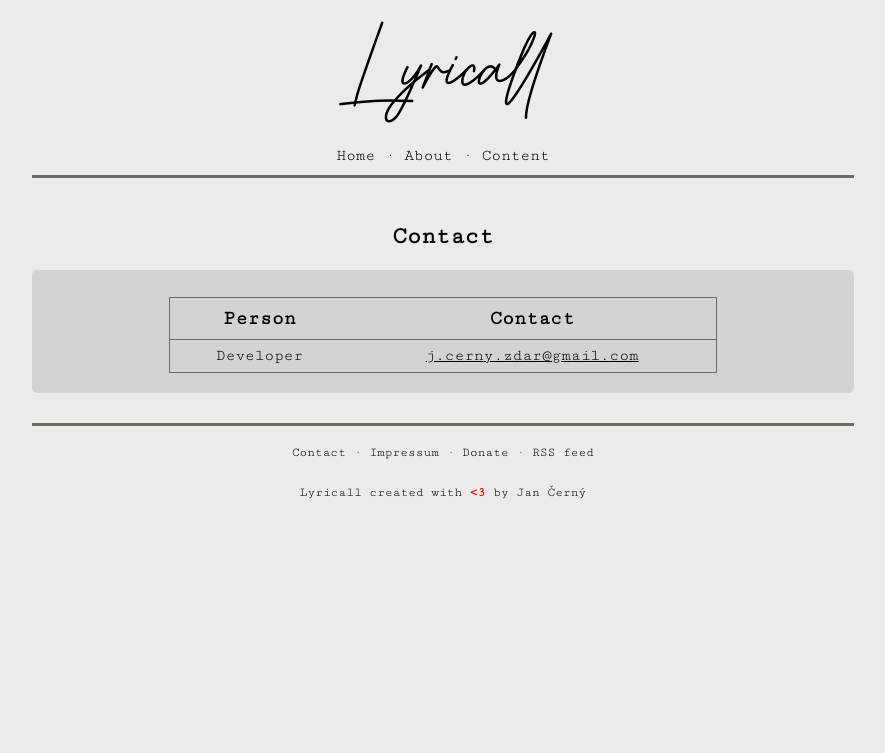
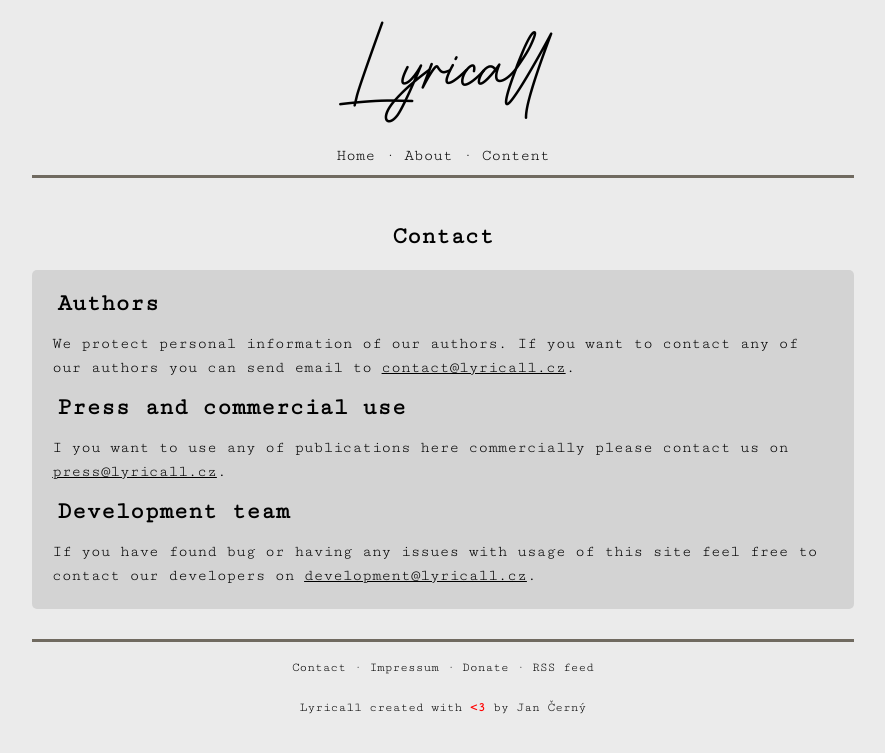
Before and after one commit to yagarea/lyricall, a Jekyll site: the page built from contact.md, in a window 1280 px wide. Shown: the top 753 px of the page, without its empty margins (197-1082 px from the left). Built offline with Jekyll 4.4.1, drawn with Linux system fonts in a browser that asks for light colours.

Commit message:
update contacts

```diff
--- a/contact.md
+++ b/contact.md
@@ -4,6 +4,15 @@ title: Contact
 permalink: /contact/
 ---
 
-| Person			| Contact													|
-|:-----------------:|:---------------------------------------------------------:|
-| Developer 		| [j.cerny.zdar@gmail.com](mailto:j.cerny.zdar@gmail.com)   |
+## Authors
+We protect personal information of our authors. If you want to contact any of our
+authors you can send email to [contact@lyricall.cz](mailto:contact@lyricall.cz).
+
+## Press and commercial use
+I you want to use any of publications here commercially please contact us on
+[press@lyricall.cz](mailto:press@lyricall.cz).
+
+
+## Development team
+If you have found bug or having any issues with usage of this site feel free to contact
+our developers on [development@lyricall.cz](mailto:development@lyricall.cz).
```
